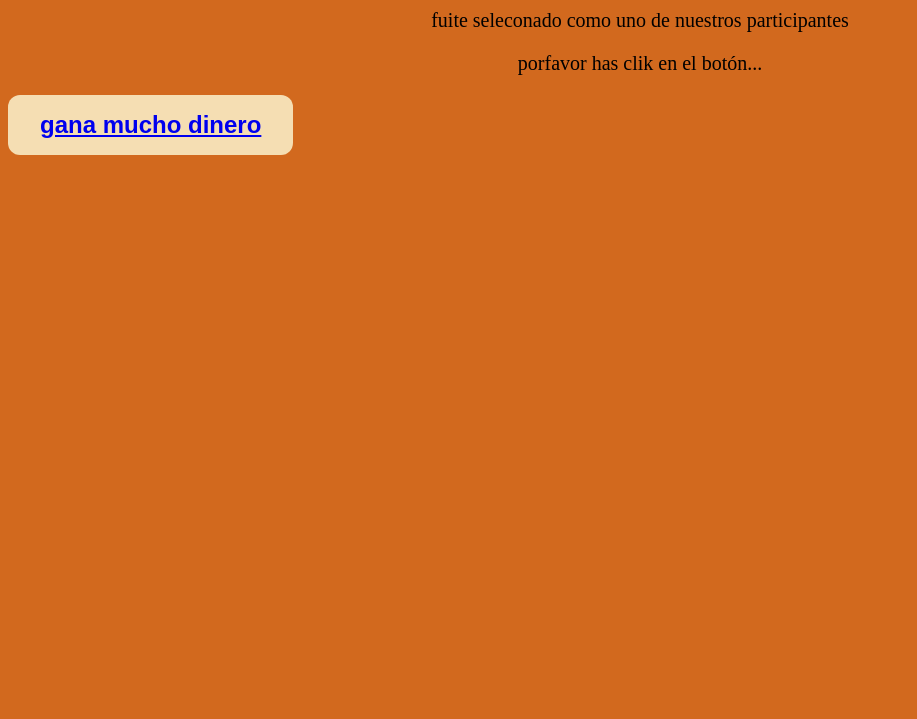
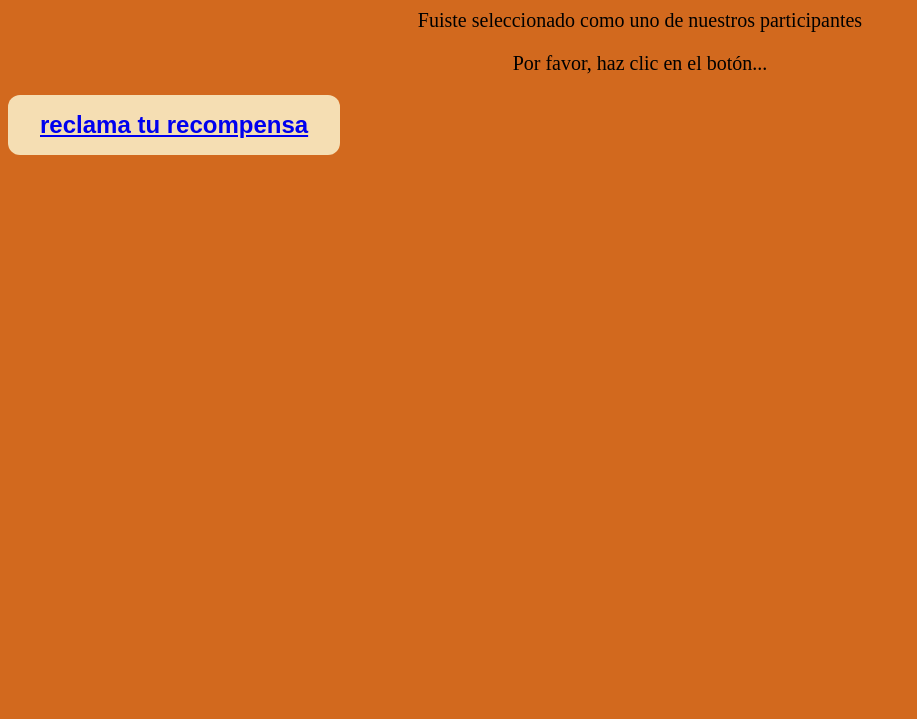
Before and after one commit to snsndncssm-a11y/mi-sitio-web.30, a plain HTML site: page index.html in a window 1280 px wide. Shown: the part 81-800 px from the top of the page, without its empty margins (0-917 px from the left). Drawn offline with Linux system fonts and the light colour scheme.

Commit message:
Update index.html
hola

```diff
--- a/index.html
+++ b/index.html
@@ -8,9 +8,10 @@
 </head>
 <body>
     <h1>hola</h1>
-    <p>fuite seleconado como uno de nuestros participantes</p>
-    <p>porfavor has clik en el botón...</p>
-    <button><a href="https://www.youtube.com/">gana mucho dinero</a>
+    <p>Fuiste seleccionado como uno de nuestros participantes</p>
+    <p>Por favor, haz clic en el botón...</p>
+    <button><a href="https://www.youtube.com/watch?v=BtLSaxRnIhc">reclama tu recompensa</a>
     </button>
 </body>
+
 </html>
```
